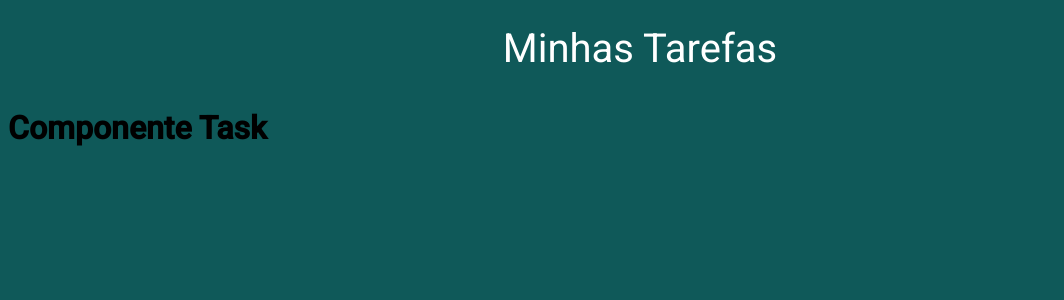
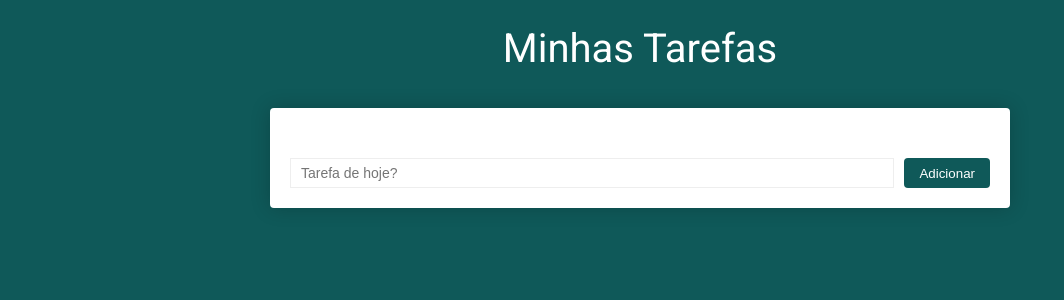
Before and after one commit to PedroMakengo/app-task-vuejs, a Vue app: page / in a window 1280 px wide. Shown: the top 300 px of the page, without its empty margins (0-1064 px from the left). Built offline with nearby package versions, Linux system fonts and the light colour scheme.

Commit message:
Trabalhando com parte do meu formulário

```diff
--- a/src/components/Task.vue
+++ b/src/components/Task.vue
@@ -1,7 +1,10 @@
 <!-- eslint-disable vue/multi-word-component-names -->
 <template>
-  <div class="task">
-    <h1>Componente Task</h1>
+  <div id="task">
+    <form @submit.prevent="">
+      <input type="text" v-model="task" placeholder="Tarefa de hoje?" />
+      <button type="submit">Adicionar</button>
+    </form>
   </div>
 </template>
 
@@ -9,4 +12,42 @@
 export default {};
 </script>
 
-<style scoped></style>
+<style scoped>
+#task {
+  max-width: 700px;
+  background: #fff;
+  border-radius: 4px;
+  padding: 20px;
+
+  margin: 20px auto;
+  box-shadow: 0 0 20px rgba(0, 0, 0, 0.2);
+}
+
+form {
+  margin-top: 30px;
+  display: flex;
+  flex-direction: row;
+}
+
+form button {
+  cursor: pointer;
+  background: #0f5959;
+  border: 0;
+  border-radius: 4px;
+  margin-left: 10px;
+  padding: 0 15px;
+
+  display: flex;
+  justify-content: center;
+  align-items: center;
+  color: white;
+}
+
+input {
+  flex: 1;
+  border: 1px solid #eee;
+  padding: 6px 10px;
+  font-size: 14px;
+  outline: none;
+}
+</style>
```
